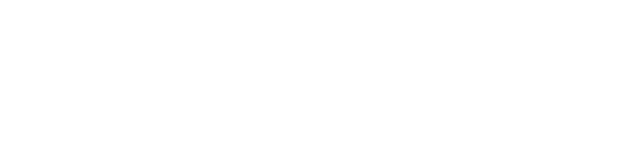
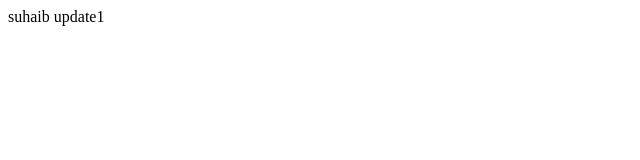
Before and after one commit to gitlearner101/my_frist_repo, a plain HTML site: page index.html in a window 1280 px wide. Shown: the whole page, without its empty margins (0-640 px from the left). Drawn offline with Linux system fonts and the light colour scheme.

Commit message:
update 1

```diff
--- a/index.html
+++ b/index.html
@@ -6,6 +6,7 @@
     <title>Document</title>
 </head>
 <body>
-
+    suhaib
+    update1
 </body>
 </html>
```
